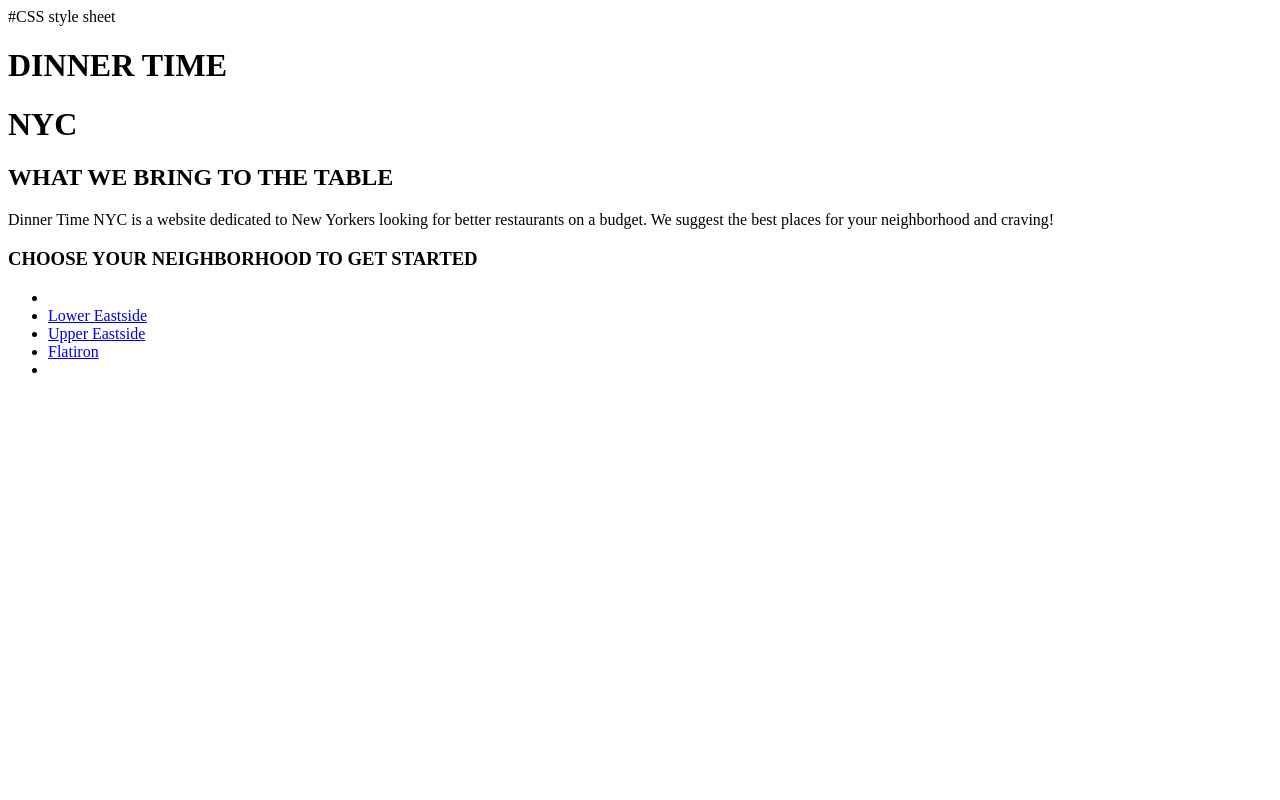
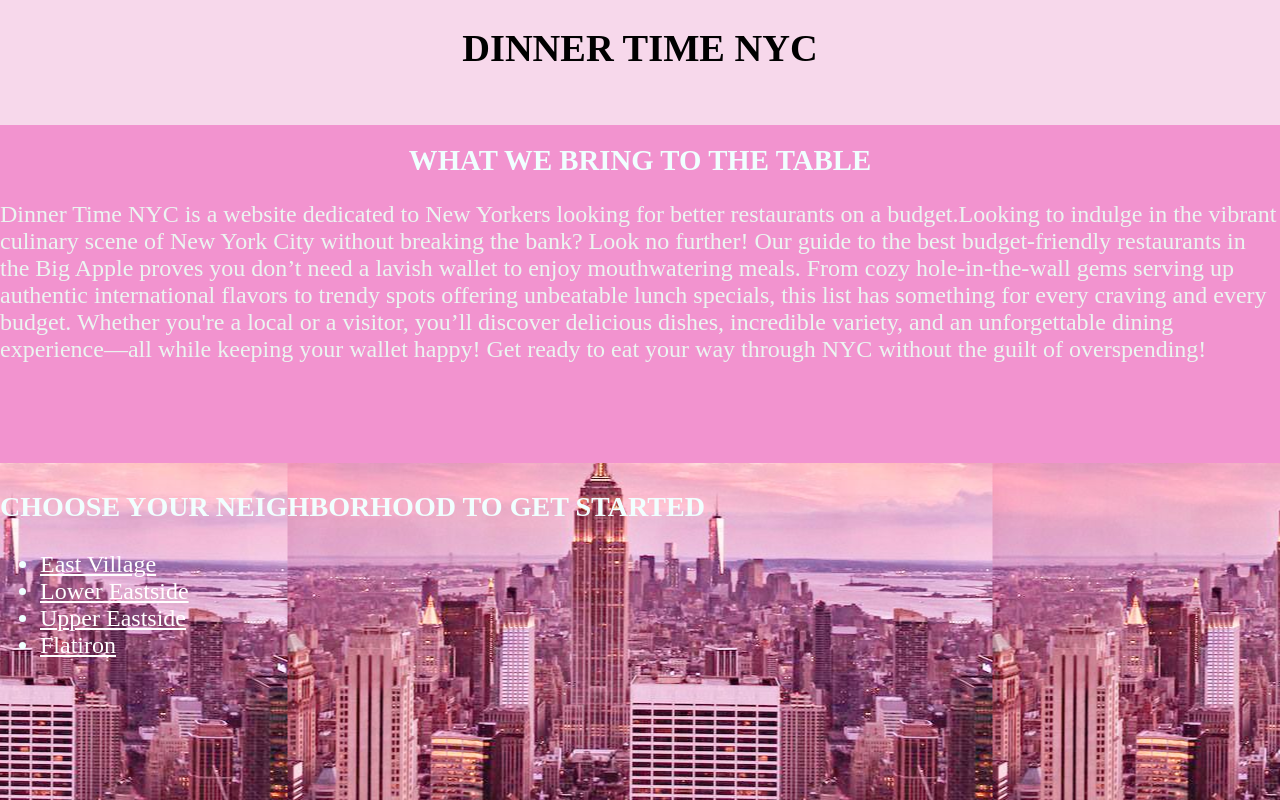
Before and after one commit to marymayo/Final-Project, a plain HTML site: page index.html in a window 1280 px wide. Drawn offline with Linux system fonts and the light colour scheme.

Commit message:
last commit

```diff
--- a/index.html
+++ b/index.html
@@ -1,24 +1,81 @@
 <!DOCTYPE html>
 <html>
+<style>
+    html,
+    body {
+        height: 100%;
+        margin: 0;
+        background-image: url('1879056cfb30733319489a18721078db.jpg');
+        background-color: #f8c9e7;
+        background-position: center;
+    }
+    a {
+    color: rgb(255, 255, 255);
+    font-style: bold;
+
+    }
+    .container {
+        display: flex;
+        flex-direction: column;
+        height: 100%;
+    }
+    .title {
+        height: 125px;
+        background-color: #f7d8eb;
+        text-align: center;
+        font-size: larger;
+    }
+    .description {
+        flex: 40%;
+        background-color: #f293cf;
+        font-size: x-large;
+        color:rgb(235, 245, 241);
+        height: 150%;
+        align-items: center;
+        justify-content: center;
+    }
+    .h2-header{
+        text-align: center;
+        color:azure;
+        font-size: larger;
+    }
+    .choices {
+        flex: 40%;
+        text-align: left;
+        font-size: x-large;
+        color: azure;
+
+
+
+    }
+
+</style>
+
+
 <head>
-        <title> Dinner Time NYC   </title>
-            #CSS style sheet
+    <title> Dinner Time NYC </title>
 </head>
-    <h1> DINNER TIME </h1>
-    <h1> NYC </h1>
-    <div>
-        <h2> WHAT WE BRING TO THE TABLE</h2>
-        <p> Dinner Time NYC is a website dedicated to New Yorkers looking for better restaurants on a budget. We suggest the best places for your neighborhood and craving! </p>
+
+<body>
+    <div class="container">
+        <div class="title">
+            <h1> DINNER TIME NYC</h1>
+        </div>
+        <div class="description">
+            <h1 class="h2-header"> WHAT WE BRING TO THE TABLE </h2>
+            <p> Dinner Time NYC is a website dedicated to New Yorkers looking for better restaurants on a budget.Looking to indulge in the vibrant culinary scene of New York City without breaking the bank? Look no further! Our guide to the best budget-friendly restaurants in the Big Apple proves you don’t need a lavish wallet to enjoy mouthwatering meals. From cozy hole-in-the-wall gems serving up authentic international flavors to trendy spots offering unbeatable lunch specials, this list has something for every craving and every budget. Whether you're a local or a visitor, you’ll discover delicious dishes, incredible variety, and an unforgettable dining experience—all while keeping your wallet happy! Get ready to eat your way through NYC without the guilt of overspending! </p>
         </div>
 
-    <div>
+        <div class="choices">
             <h3> CHOOSE YOUR NEIGHBORHOOD TO GET STARTED</h3>
             <ul>
-            <li><a href="/pages/EastVillage.html"> </a> </li>
-            <li><a href="/pages/LES.html"> Lower Eastside </a> </li>
-            <li><a href="/pages/UpperEastSide.html"> Upper Eastside </a> </li>
-            <li><a href="/pages/Flatiron.html"> Flatiron </a> </li>
-            <li><a href=""></a> </li>
+                <li><a href="East-Village.html"> East Village</a> </li>
+                <li><a href="Lower-Eastside.html"> Lower Eastside </a> </li>
+                <li><a href="UpperEastSide.html"> Upper Eastside </a> </li>
+                <li><a href="Flatiron.html"> Flatiron </a> </li>
             </ul>
         </div>
+    </div>
+</body>
+
 </html>
```
Also changed, not shown: East-Village.html (added, +66 -0 lines), Flatiron.html (added, +62 -0 lines), Lower-Eastside.html (added, +63 -0 lines), UpperEastside.html (added, +62 -0 lines), 1879056cfb30733319489a18721078db.jpg (added). Lines whose indentation alone changed are shown as unchanged.
